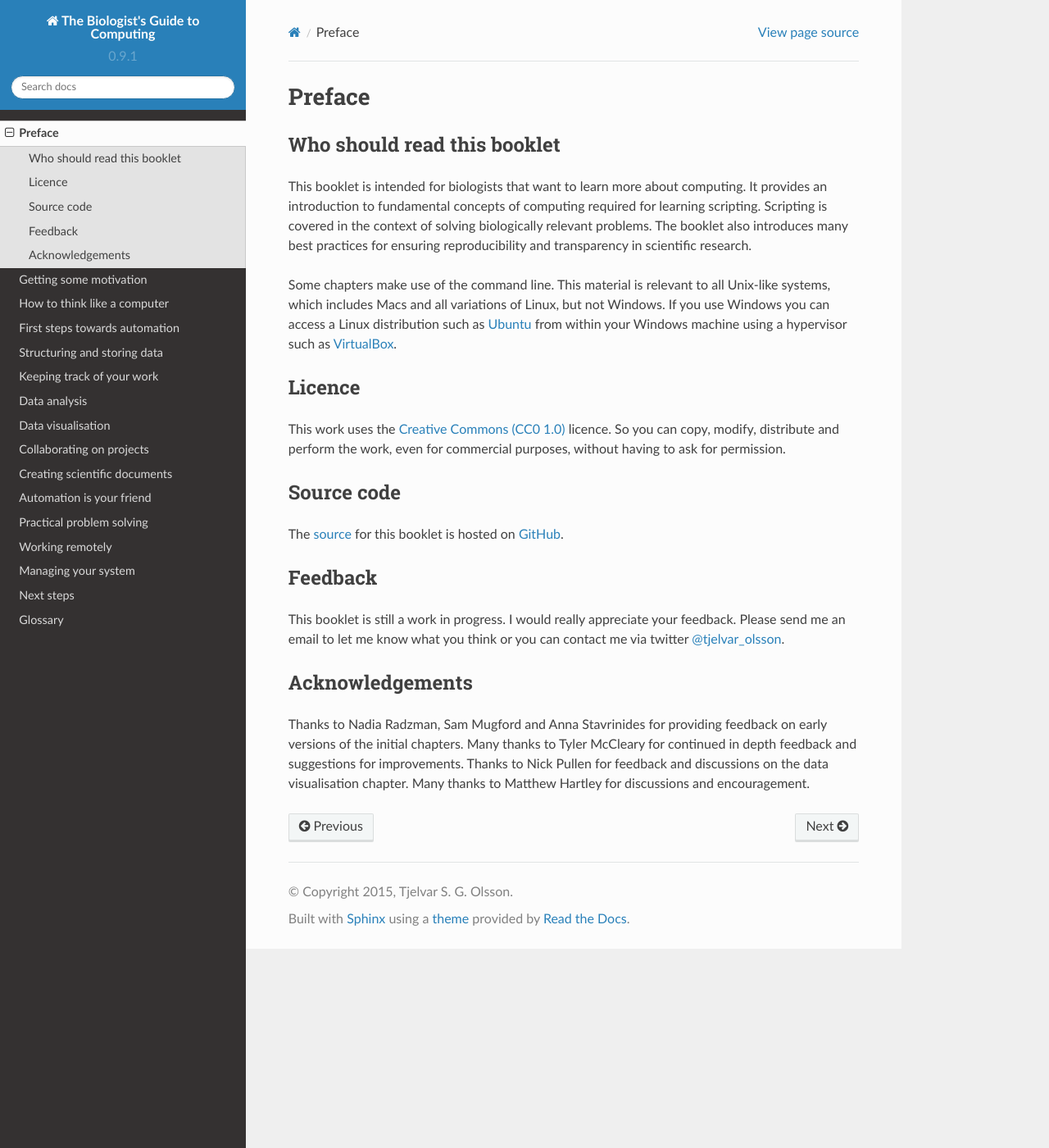
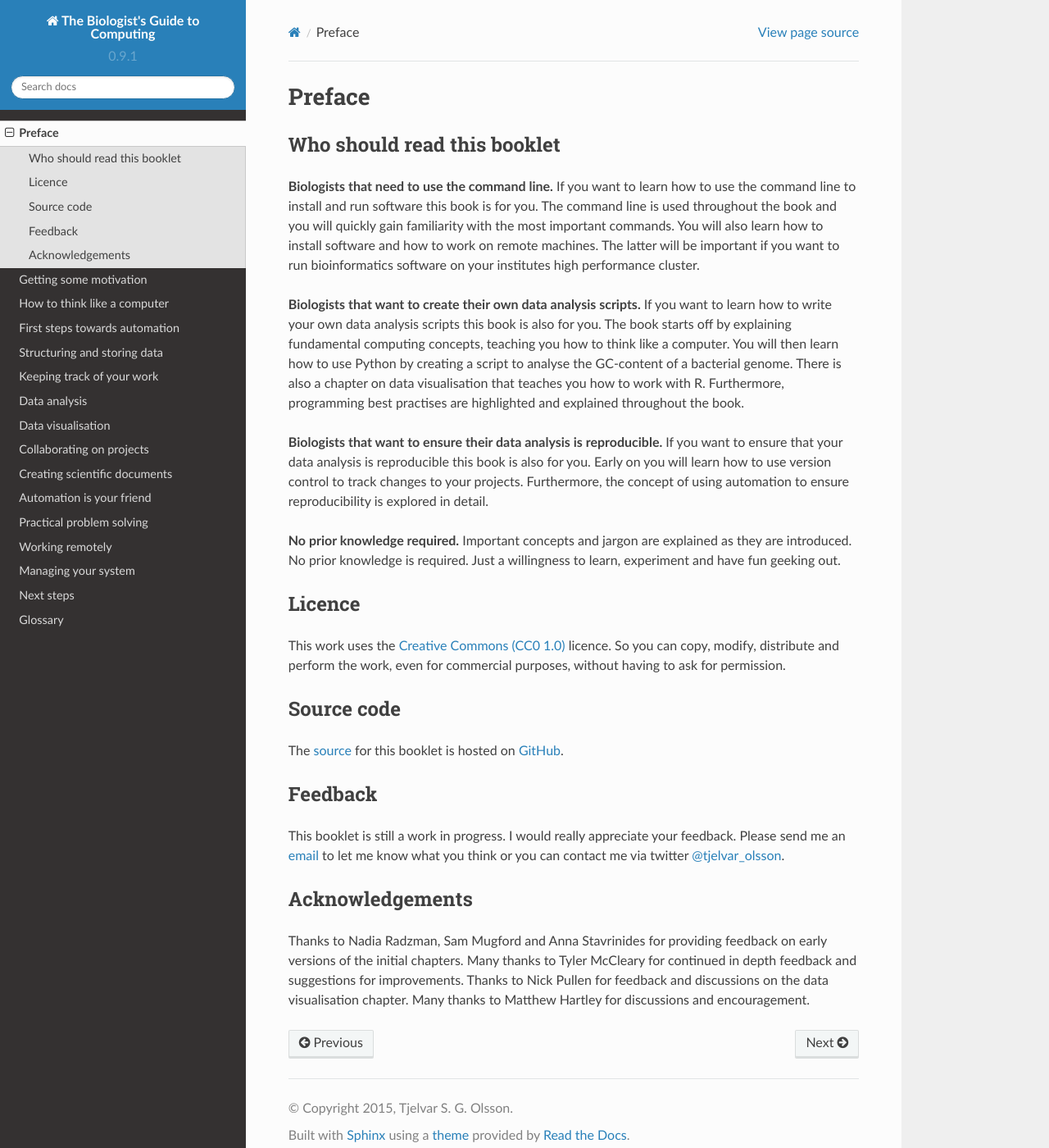
Before and after one commit to tjelvar-olsson/biologists-guide-to-computing, a Sphinx documentation site: the page built from source/preface.rst, in a window 1280 px wide and 1400 px high. Shown: the whole window at 82% size. Built offline with Sphinx 7.4.7 and the Read the Docs theme 2.0.0, drawn with Linux system fonts in a browser that asks for light colours.

Commit message:
Updated preface

```diff
--- a/source/preface.rst
+++ b/source/preface.rst
@@ -5,17 +5,35 @@ Preface
 Who should read this booklet
 ----------------------------
 
-This booklet is intended for biologists that want to learn more about
-computing. It provides an introduction to fundamental concepts of computing
-required for learning scripting. Scripting is covered in the context of solving
-biologically relevant problems.  The booklet also introduces many best
-practices for ensuring reproducibility and transparency in scientific research.
+**Biologists that need to use the command line.**
+If you want to learn how to use the command line to install and run
+software this book is for you. The command line is used throughout
+the book and you will quickly gain familiarity with the most important
+commands. You will also learn how to install software and how to
+work on remote machines. The latter will be important if you want to
+run bioinformatics software on your institutes high performance cluster.
 
-Some chapters make use of the command line. This material is relevant to all
-Unix-like systems, which includes Macs and all variations of Linux, but not
-Windows. If you use Windows you can access a Linux distribution such as `Ubuntu
-<http://www.ubuntu.com/>`_ from within your Windows machine using a hypervisor
-such as `VirtualBox <https://www.virtualbox.org/>`_.
+**Biologists that want to create their own data analysis scripts.**
+If you want to learn how to write your own data analysis scripts
+this book is also for you. The book starts off by explaining fundamental
+computing concepts, teaching you how to think like a computer.
+You will then learn how to use Python by creating a script to analyse
+the GC-content of a bacterial genome. There is also a chapter on
+data visualisation that teaches you how to work with R. Furthermore,
+programming best practises are highlighted and explained throughout the
+book.
+
+**Biologists that want to ensure their data analysis is reproducible.**
+If you want to ensure that your data analysis is reproducible this book
+is also for you. Early on you will learn how to use version control to
+track changes to your projects. Furthermore, the concept of using
+automation to ensure reproducibility is explored in detail.
+
+
+**No prior knowledge required.**
+Important concepts and jargon are explained as they are introduced.  No
+prior knowledge is required. Just a willingness to learn, experiment
+and have fun geeking out.
 
 
 Licence
@@ -38,8 +56,9 @@ Feedback
 --------
 
 This booklet is still a work in progress. I would really appreciate your
-feedback. Please send me an email to let me know what you think or you can
-contact me via twitter `@tjelvar_olsson <https://twitter.com/tjelvar_olsson>`_.
+feedback. Please send me an `email <tjelvar@biologistsguide2computing.com>`_ to
+let me know what you think or you can contact me via twitter `@tjelvar_olsson
+<https://twitter.com/tjelvar_olsson>`_.
 
 
 Acknowledgements
```
